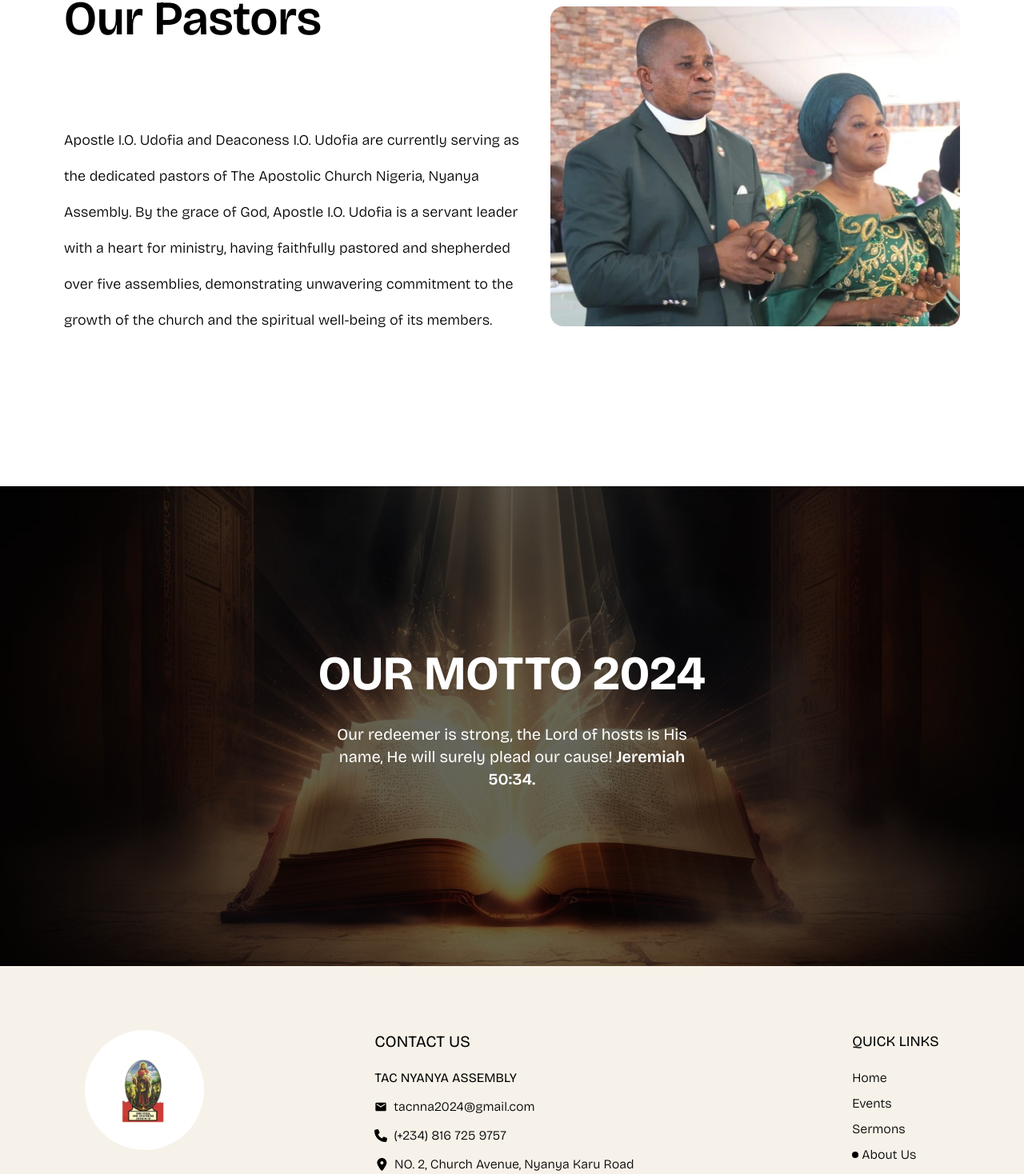
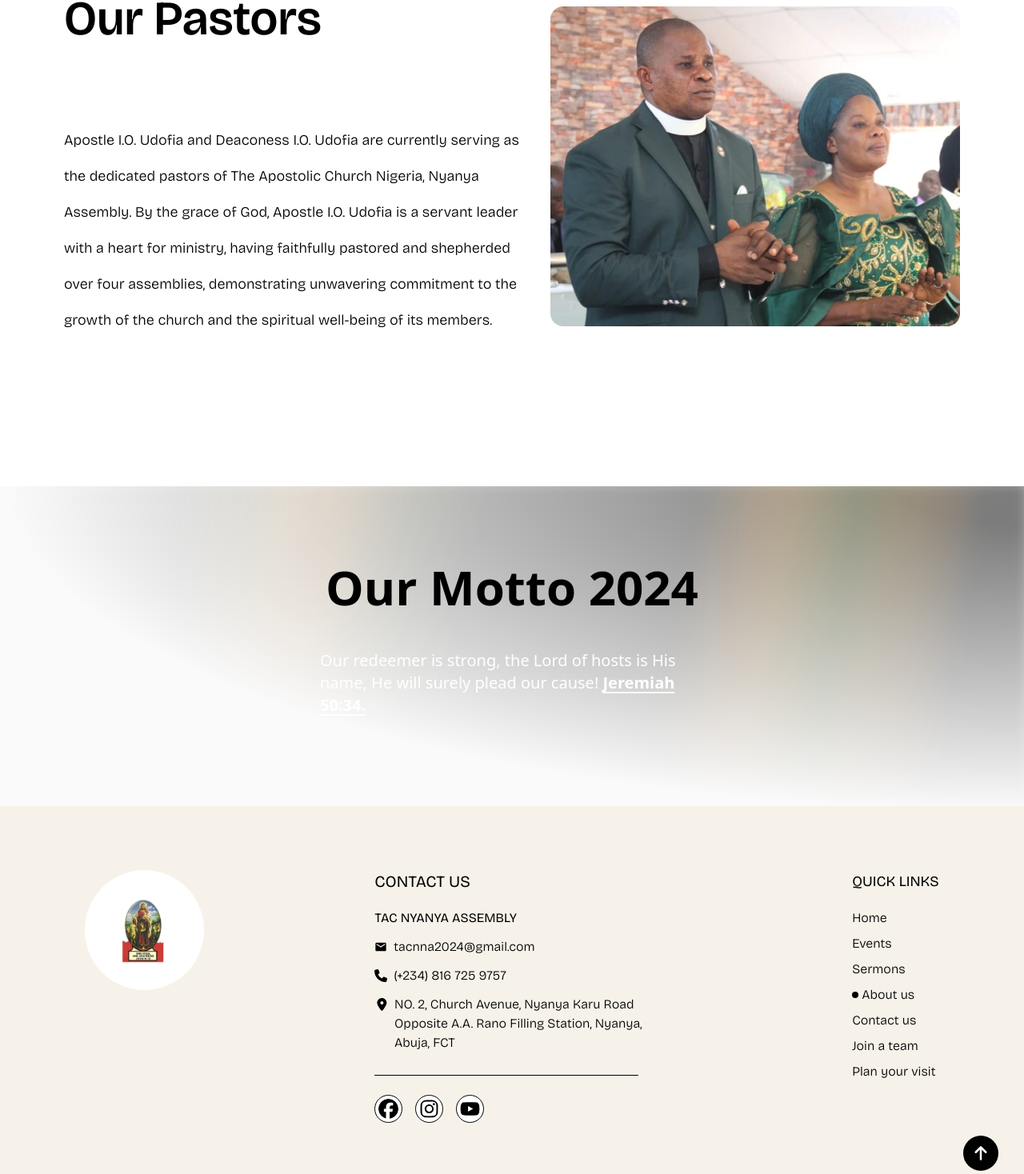
Before and after one commit to SamyySwift/Nyanya-Church-Website, a React (Vite) app in the folder frontend/: page /about in a window 1280 px wide. Shown: the part 992-2460 px from the top of the page at 80% size. Built offline with nearby package versions, Linux system fonts and the light colour scheme; no server answers.

Commit message:
changed about page

```diff
--- a/frontend/src/components/ChurchServices.jsx
+++ b/frontend/src/components/ChurchServices.jsx
@@ -1,10 +1,10 @@
 import { FaClock } from "react-icons/fa6";
-import { useParallax } from "react-scroll-parallax";
+// import { useParallax } from "react-scroll-parallax";
 
 const ChurchServices = () => {
   return (
     <div
-      className="relative py-10  bg-black flex flex-col items-center justify-center overflow-hidden"
+      className="relative py-[50px] bg-gray-800 flex flex-col items-center justify-center overflow-hidden"
       // ref={ref}
     >
       <h1 className="md:text-7xl text-4xl lg:text-6xl mb-20 font-semibold text-center text-slate-300 relative font-grotesque">
--- a/frontend/src/components/Explore.jsx
+++ b/frontend/src/components/Explore.jsx
@@ -82,7 +82,7 @@ const exploreNav = [
     btnText: "Email Us",
     icon: <MdEmail />,
     link: "mailto:tacnna2024@gmail.com",
-    src: "images/pastor.webp",
+    src: "images/pastor-imoh.jpg",
   },
 ];
 
--- a/frontend/src/components/Footer.jsx
+++ b/frontend/src/components/Footer.jsx
@@ -125,15 +125,15 @@ const links = [
     href: "/sermons",
   },
   {
-    name: "About Us",
+    name: "About us",
     href: "/about",
   },
   {
-    name: "Contact Us",
+    name: "Contact us",
     href: "/contact-us",
   },
   {
-    name: "Join a group",
+    name: "Join a team",
     href: "/join-a-group",
   },
   {
--- a/frontend/src/components/NavBar.jsx
+++ b/frontend/src/components/NavBar.jsx
@@ -47,8 +47,8 @@ const Navbar = () => {
       translateX: 0,
       translateY: 0,
       transition: {
-        duration: 0.5,
-        delay: 0.5 + idx * 0.1,
+        duration: 0.3,
+        delay: 0.3 + idx * 0.1,
       },
       ease: [0.215, 0.61, 0.355, 1],
     }),
@@ -56,7 +56,7 @@ const Navbar = () => {
       opacity: 0,
       y: -30,
       transition: {
-        duration: 0.4,
+        duration: 0.2,
         delay: 0.2 + idx * 0.1,
         ease: [0.215, 0.61, 0.355, 1],
       },
@@ -222,7 +222,7 @@ const Navbar = () => {
                             activeClass="active"
                             duration={500}
                             to={navItem.link}
-                            className="text-2xl lg:text-5xl font-grotesque font-semibold  flex items-center"
+                            className="text-2xl lg:text-5xl font-grotesque font-bold  flex items-center"
                             onClick={toggleMenu}
                           >
                             {location.pathname === navItem.link && (
@@ -233,7 +233,7 @@ const Navbar = () => {
                         ) : (
                           <Link
                             to={navItem.link}
-                            className="text-2xl lg:text-5xl font-grotesque font-semibold flex items-center duration-500 xl:hover:-translate-y-1 xl:hover:scale-105"
+                            className="text-2xl lg:text-5xl font-grotesque font-bold flex items-center duration-500 xl:hover:-translate-y-1 xl:hover:scale-105"
                             onClick={toggleMenu}
                           >
                             {location.pathname === navItem.link && (
@@ -281,7 +281,7 @@ const navLinks = [
     scroll: true,
   },
   { title: "About us", link: "/about" },
-  { title: "Join A Team", link: "/join-a-group" },
+  { title: "Join a team", link: "/join-a-group" },
   // { title: "Contact us", link: "/contact-us" },
   { title: "Plan your visit", link: "/plan-your-visit" },
 ];
--- a/frontend/src/components/Welcome.jsx
+++ b/frontend/src/components/Welcome.jsx
@@ -7,7 +7,7 @@ export function Welcome({ title, text, imgSrc = images }) {
   return (
     <section className="overflow-hidden">
       <div
-        className="h-[700px] sm:h-screen md:h-[500px] lg:h-[700px] xl:h-screen flex flex-col md:flex-row justify-around md:justify-between items-center gap-5 px-5 lg:px-[40px] xl:px-[80px]"
+        className="py-[15px] sm:h-screen md:h-[500px] lg:h-[700px] xl:h-screen flex flex-col md:flex-row justify-around md:justify-between items-center gap-5 px-5 lg:px-[40px] xl:px-[80px]"
         // ref={ref}
       >
         <motion.div
--- a/frontend/src/components/WorshipWithUs.jsx
+++ b/frontend/src/components/WorshipWithUs.jsx
@@ -34,11 +34,11 @@ const WorshipWithUs = () => {
         <h1 className="text-5xl md:text-8xl font-light font-vibes">
           Worship With Us <br />
         </h1>
-        <span className="font-grotesque text-2xl md:text-4xl font-thin">
+        <span className="font-grotesque text-2xl md:text-4xl font-light">
           and experience God's <FlipWords words={words} />
         </span>
         <a href="https://www.facebook.com/profile.php?id=100068068014989&mibextid=LQQJ4d">
-          <button className="flex items-center mt-5 bg-[#f7f2e9] text-black p-3 rounded-2xl shadow-md text-sm md:text-base font-grotesque">
+          <button className="flex items-center mt-8 bg-[#f7f2e9] text-black p-3 rounded-2xl shadow-md text-sm md:text-base font-grotesque">
             <BsFillCameraReelsFill className="mr-2" />
             <span> Live Stream</span>
           </button>
--- a/frontend/src/components/ui/aurora-background.jsx
+++ b/frontend/src/components/ui/aurora-background.jsx
@@ -11,7 +11,7 @@ const AuroraBackground = ({
     <main>
       <div
         className={cn(
-          "relative flex flex-col  h-[1130px] md:h-[1000px] items-center pt-3 bg-zinc-50 dark:bg-zinc-900   transition-bg",
+          "relative flex flex-col h-[400px] items-center justify-center bg-zinc-50 dark:bg-zinc-900   transition-bg",
           className
         )}
         {...props}
--- a/frontend/src/pages/AboutPage.jsx
+++ b/frontend/src/pages/AboutPage.jsx
@@ -3,6 +3,8 @@ import Hero from "../components/Hero";
 import { Welcome } from "../components/Welcome";
 import PageTitle from "../components/PageTitle";
 import ChurchServices from "../components/ChurchServices";
+import { motion } from "framer-motion";
+import AuroraBackground from "../components/ui/aurora-background";
 
 const AboutPage = () => {
   const images = ["images/pastor.webp"];
@@ -16,12 +18,14 @@ const AboutPage = () => {
       <section>
         <Welcome
           title="Our Pastors"
-          text="Apostle I.O. Udofia and Deaconess I.O. Udofia are currently serving as the dedicated pastors of The Apostolic Church Nigeria, Nyanya Assembly. By the grace of God, Apostle I.O. Udofia is a servant leader with a heart for ministry, having faithfully pastored and shepherded over five assemblies, demonstrating unwavering commitment to the growth of the church and the spiritual well-being of its members. "
+          text="Apostle I.O. Udofia and Deaconess I.O. Udofia are currently serving as the dedicated pastors of The Apostolic Church Nigeria,
+          Nyanya Assembly. By the grace of God, Apostle I.O. Udofia is a servant leader with a heart for ministry, having faithfully pastored
+          and shepherded over four assemblies, demonstrating unwavering commitment to the growth of the church and the spiritual well-being of its members."
           imgSrc={images}
         />
       </section>
 
-      <div
+      {/* <div
         className="relative h-[600px] w-full flex items-center justify-center font-grotesque"
         style={{
           backgroundImage: `url(${"images/bible.webp"})`,
@@ -31,16 +35,44 @@ const AboutPage = () => {
       >
         <div className="absolute inset-0 bg-black opacity-60"></div>
         <div className="relative z-10 text-center text-white">
-          <h1 className="text-4xl md:text-6xl font-bold">OUR MOTTO 2024</h1>
-          <p className="text-base md:text-xl mt-4 md:max-w-lg p-4">
+          <h1 className="text-4xl md:text-6xl font-extrabold">
+            OUR MOTTO 2024
+          </h1>
+          <p className="text-lg md:text-xl mt-4 md:max-w-lg p-4">
             Our redeemer is strong, the Lord of hosts is His name, He will
             surely plead our cause!{" "}
-            <span className="font-semibold">Jeremiah 50:34.</span>
+            <span className="font-bold underline underline-offset-4">
+              Jeremiah 50:34.
+            </span>
           </p>
         </div>
-      </div>
-      {/*
-      <section className="overflow-hidden">
+      </div> */}
+
+      <AuroraBackground>
+        <motion.div
+          initial={{ opacity: 0.0, y: 40 }}
+          whileInView={{ opacity: 1, y: 0 }}
+          transition={{
+            delay: 0.3,
+            duration: 0.8,
+            ease: "easeInOut",
+          }}
+          className="relative flex flex-col gap-4 items-center justify-center px-4"
+        >
+          <div className="text-4xl md:text-6xl font-extrabold dark:text-white text-center">
+            Our Motto 2024
+          </div>
+          <p className="text-lg md:text-xl mt-4 md:max-w-lg p-4 text-white">
+            Our redeemer is strong, the Lord of hosts is His name, He will
+            surely plead our cause!{" "}
+            <span className="font-bold underline underline-offset-4">
+              Jeremiah 50:34.
+            </span>
+          </p>
+        </motion.div>
+      </AuroraBackground>
+
+      {/* <section className="overflow-hidden">
         <ChurchServices />
       </section> */}
     </>
--- a/frontend/src/utils/ping.js
+++ b/frontend/src/utils/ping.js
@@ -10,7 +10,7 @@ function pingServer() {
     });
 
   // Schedule the next ping after 10 minutes (600,000 milliseconds)
-  setTimeout(pingServer, 600000);
+  setTimeout(pingServer, 300000);
 }
 
 export default pingServer;
```
